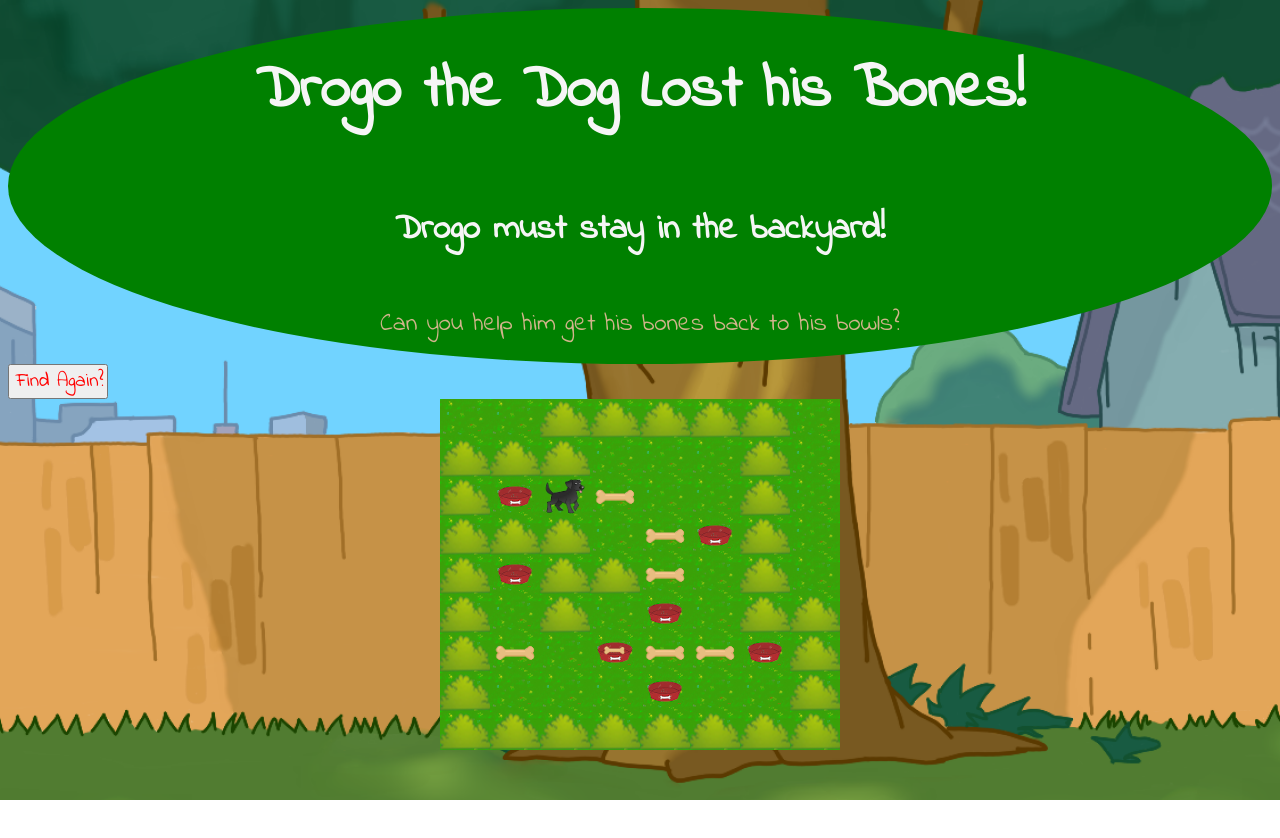
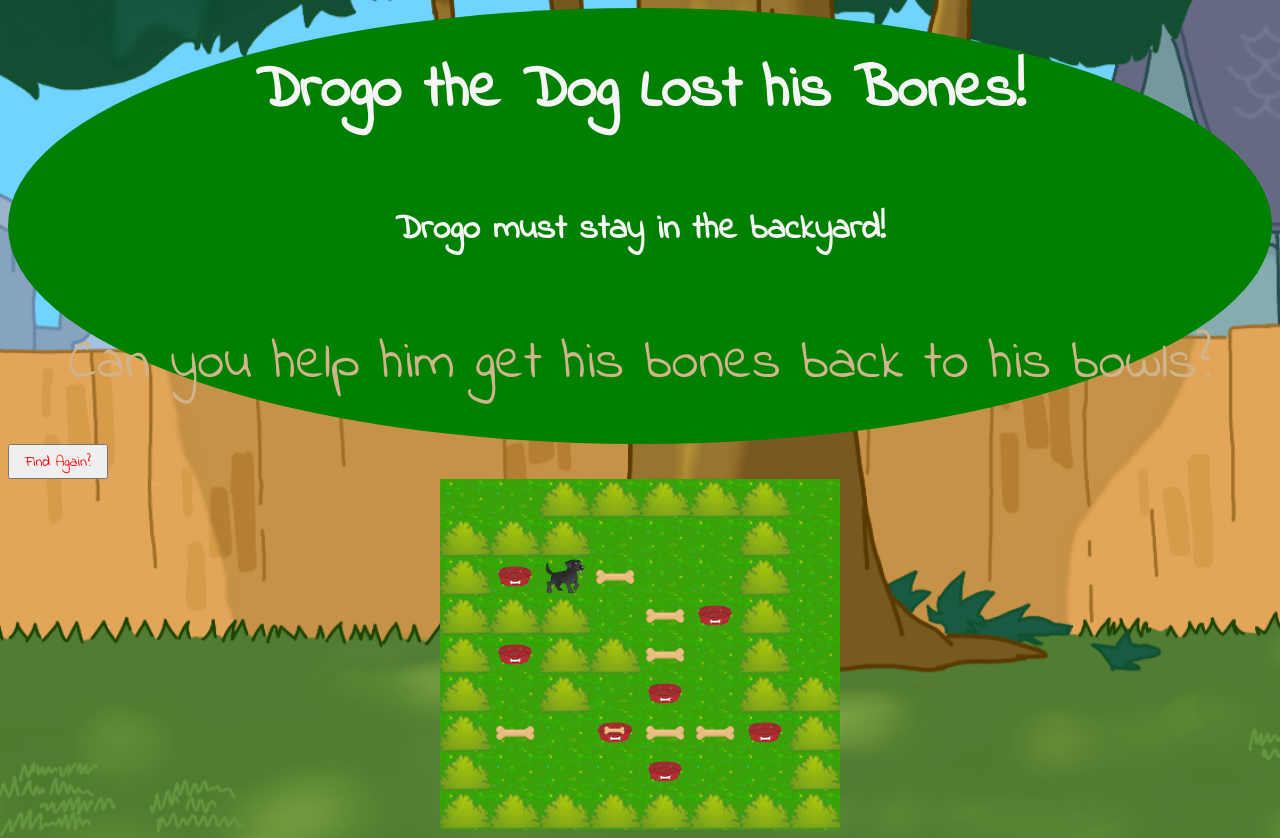
Before and after one commit to korenenyles/js-sokoban, a plain HTML site: page index.html in a window 1280 px wide. Before the commit the page ends 800 px from the top, so only its background shows below. Drawn offline with Linux system fonts and the light colour scheme.

Commit message:
fixed background image

```diff
--- a/style.css
+++ b/style.css
@@ -18,6 +18,8 @@ body {
   background-image: url("images/a12f3cd259218bc5109aa7ad88d9af47.png");
   background-repeat: no-repeat;
   font-family: "Indie Flower", cursive;
+  background-position: center;
+  background-size: cover;
 }
 
 main {
@@ -89,7 +91,7 @@ main {
 
 #button {
   font-family: "Indie Flower", cursive;
-  font-size: 20px;
+  font-size: 15px;
   color: red;
   height: 35px;
   width: 100px;
@@ -99,8 +101,8 @@ main {
   justify-content: center;
   align-items: center;
   align-content: center;
-  font-size: 25px;
-  height: 30px;
+  font-size: 55px;
+  height: 50px;
   width: 100x;
   color: tan;
 }
```
